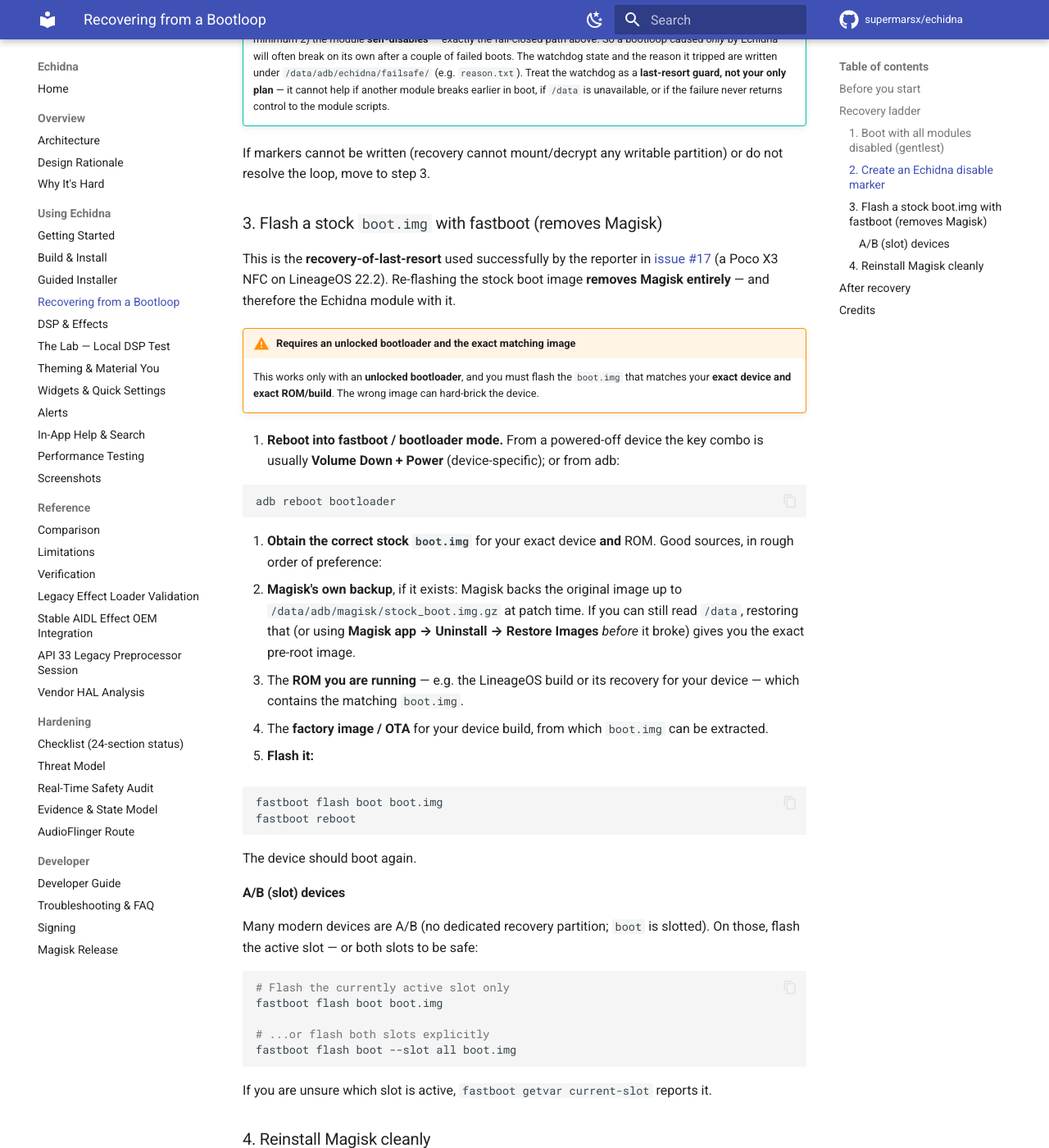
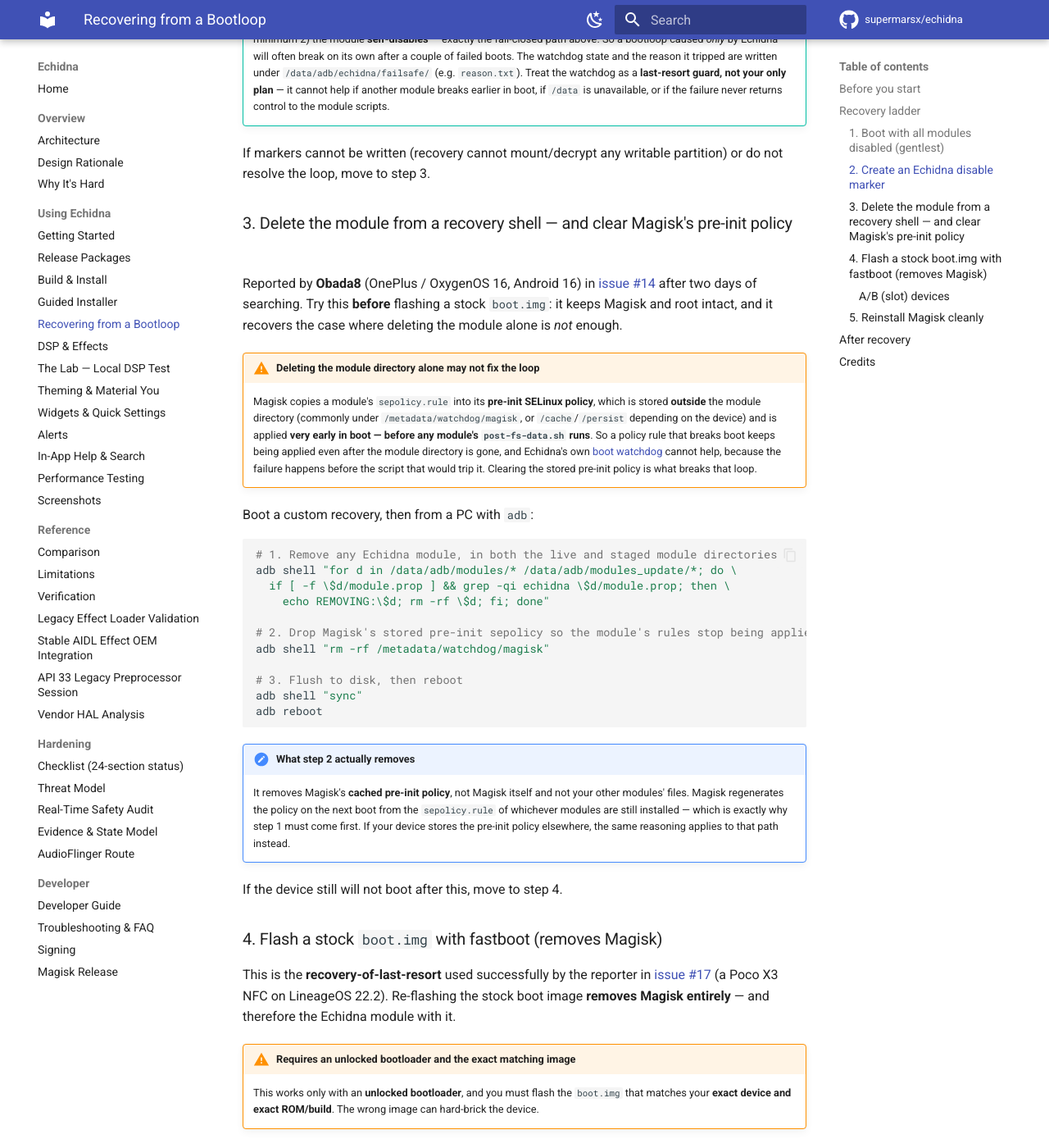
Before and after one commit to supermarsx/echidna, an MkDocs documentation site: the page built from docs/recovery.md, in a window 1280 px wide and 1400 px high, scrolled down 2754 px. Shown: the whole window at 82% size. Built offline with MkDocs 1.6.1 and Material for MkDocs 9.7.7, drawn with Linux system fonts in a browser that asks for light colours; comment, search, counter and statistics services are not loaded; some of the changed text lies outside the part shown.

Commit message:
docs: recovery via pre-init sepolicy reset, and what each release package is
Two documentation gaps, both from user reports.

recovery.md gains a new step 3, between the disable markers and the last-resort
boot.img flash, because it keeps Magisk and root intact and it covers a case the
existing ladder did not: deleting /data/adb/modules/echidna is not always enough.
Magisk copies a module's sepolicy.rule into its pre-init SELinux policy, stored
outside the module directory (commonly /metadata/watchdog/magisk) and applied
before any module's post-fs-data.sh runs. A boot-breaking rule therefore keeps
being applied after the module is gone, and Echidna's own boot watchdog cannot
help -- it lives in post-fs-data.sh, so a failure that early never reaches the
code that would trip it. Clearing the stored policy is what breaks that loop.
Reported by Obada8 (OnePlus / OxygenOS 16) in issue #14 after two days of
searching; credited alongside the existing issue #17 credit. Steps renumbered
3-5 with both internal anchors updated.

release-packages.md is a new page (wired into mkdocs nav; the help-asset pipeline
mirrors docs/**/*.md automatically, so in-app Help picks it up with no code
change) expanding RELEASE_ARTIFACTS.md into what each asset contains, who needs
it, and how it is consumed -- the short answer being that a normal install needs
exactly two of the eight files. README and the surrounding pages link to it.

Corrected one claim while verifying against the real 26.18/26.16 artifacts: the
published companion APK does NOT bundle the module zip. CI builds the module in
a separate job from the APKs, so out/echidna-magisk.zip is absent at assembly
time and the released APK's only non-help assets are the baseline profiles. On a
release build the module therefore comes from the in-app downloader or a picked
.zip, which the installer already reports honestly.

Also documented: the convenience bundles (native-libs/apks/complete) cannot be
fetched in-app by design -- they carry neither an APK signature nor a
release-cert pin, so nothing binds them to the installed app's certificate and
the verifier refuses them rather than trusting a checksum alone.

Verified: documentation contract tests 11/11 pass; every relative link across
docs/ resolves; claims about zip contents checked against the published
26.18 module zip and 26.16 companion APK.

````diff
--- a/docs/recovery.md
+++ b/docs/recovery.md
@@ -29,7 +29,7 @@
     bootloop only gets your phone booting again; it does **not** mean the voice
     changer will work on your device afterwards. Do not re-enable the module
     expecting it to work — re-enable it only if you understand the risk of
-    another bootloop (see [step 4](#4-reinstall-magisk-cleanly)).
+    another bootloop (see [step 5](#5-reinstall-magisk-cleanly)).
 
 ## Before you start
 
@@ -46,7 +46,7 @@
 - **Back up first, always.** Make a backup before you flash anything in
   recovery/fastboot. Recovery steps can and do lose data.
 - **A/B (slot) devices** flash to a specific slot — note the [A/B guidance](#ab-slot-devices)
-  in step 3.
+  in step 4.
 
 ---
 
@@ -121,7 +121,51 @@
 If markers cannot be written (recovery cannot mount/decrypt any writable
 partition) or do not resolve the loop, move to step 3.
 
-### 3. Flash a stock `boot.img` with fastboot (removes Magisk)
+### 3. Delete the module from a recovery shell — and clear Magisk's pre-init policy
+
+Reported by **Obada8** (OnePlus / OxygenOS 16, Android 16) in
+[issue #14](https://github.com/supermarsx/echidna/issues/14#issuecomment-5023548136)
+after two days of searching. Try this **before** flashing a stock `boot.img`: it
+keeps Magisk and root intact, and it recovers the case where deleting the module
+alone is *not* enough.
+
+!!! warning "Deleting the module directory alone may not fix the loop"
+    Magisk copies a module's `sepolicy.rule` into its **pre-init SELinux policy**,
+    which is stored **outside** the module directory (commonly under
+    `/metadata/watchdog/magisk`, or `/cache`/`/persist` depending on the device)
+    and is applied **very early in boot — before any module's `post-fs-data.sh`
+    runs**. So a policy rule that breaks boot keeps being applied even after the
+    module directory is gone, and Echidna's own
+    [boot watchdog](#2-create-an-echidna-disable-marker) cannot help, because the
+    failure happens before the script that would trip it. Clearing the stored
+    pre-init policy is what breaks that loop.
+
+Boot a custom recovery, then from a PC with `adb`:
+
+```sh
+# 1. Remove any Echidna module, in both the live and staged module directories
+adb shell "for d in /data/adb/modules/* /data/adb/modules_update/*; do \
+  if [ -f \$d/module.prop ] && grep -qi echidna \$d/module.prop; then \
+    echo REMOVING:\$d; rm -rf \$d; fi; done"
+
+# 2. Drop Magisk's stored pre-init sepolicy so the module's rules stop being applied
+adb shell "rm -rf /metadata/watchdog/magisk"
+
+# 3. Flush to disk, then reboot
+adb shell "sync"
+adb reboot
+```
+
+!!! note "What step 2 actually removes"
+    It removes Magisk's **cached pre-init policy**, not Magisk itself and not your
+    other modules' files. Magisk regenerates the policy on the next boot from the
+    `sepolicy.rule` of whichever modules are still installed — which is exactly
+    why step 1 must come first. If your device stores the pre-init policy
+    elsewhere, the same reasoning applies to that path instead.
+
+If the device still will not boot after this, move to step 4.
+
+### 4. Flash a stock `boot.img` with fastboot (removes Magisk)
 
 This is the **recovery-of-last-resort** used successfully by the reporter in
 [issue #17](https://github.com/supermarsx/echidna/issues/17) (a Poco X3 NFC on
@@ -175,9 +219,9 @@
 
 If you are unsure which slot is active, `fastboot getvar current-slot` reports it.
 
-### 4. Reinstall Magisk cleanly
+### 5. Reinstall Magisk cleanly
 
-Flashing stock `boot.img` in step 3 removed Magisk, so **root is gone**. If you
+Flashing stock `boot.img` in step 4 removed Magisk, so **root is gone**. If you
 want root back, reinstall Magisk **properly** for your device (patch the stock
 boot image with the Magisk app and flash the patched image, per Magisk's own
 documentation).
@@ -209,7 +253,15 @@
 
 ## Credits
 
-The `fastboot flash boot boot.img` recovery method documented in step 3 was
+The `fastboot flash boot boot.img` recovery method documented in step 4 was
 reported by **MrLeyYT** (Poco X3 NFC / LineageOS 22.2) in
 [GitHub issue #17](https://github.com/supermarsx/echidna/issues/17). Thanks for
 writing up the recovery.
+
+The recovery-shell module removal in step 3 — and the key insight that Magisk's
+stored **pre-init sepolicy** must be cleared too, because deleting the module
+directory alone leaves the boot-breaking rules in place — was reported by
+**Obada8** (OnePlus / OxygenOS 16, Android 16) in
+[GitHub issue #14](https://github.com/supermarsx/echidna/issues/14#issuecomment-5023548136),
+after spending two days finding it. Thanks for going back and writing it up for
+the next person.
--- a/mkdocs.yml
+++ b/mkdocs.yml
@@ -95,6 +95,7 @@
       - Why It's Hard: why-hard.md
   - Using Echidna:
       - Getting Started: getting-started.md
+      - Release Packages: release-packages.md
       - Build & Install: build-install.md
       - Guided Installer: installer-guide.md
       - Recovering from a Bootloop: recovery.md
````
Also changed, not shown: docs/build-install.md (+5 -0 lines), docs/index.md (+4 -0 lines), docs/installer-guide.md (+2 -0 lines), docs/release-packages.md (added, +248 -0 lines), docs/signing.md (+6 -0 lines), readme.md (+42 -14 lines).
